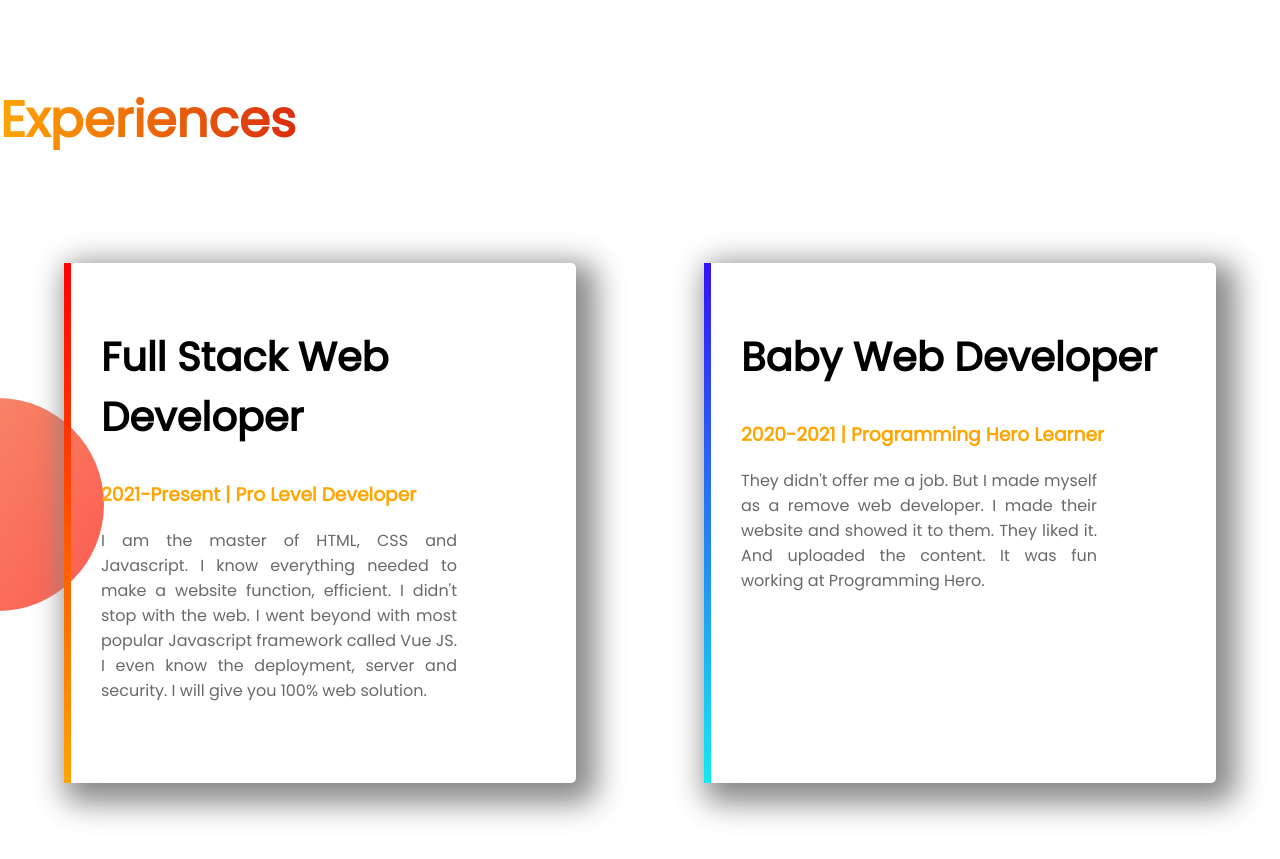
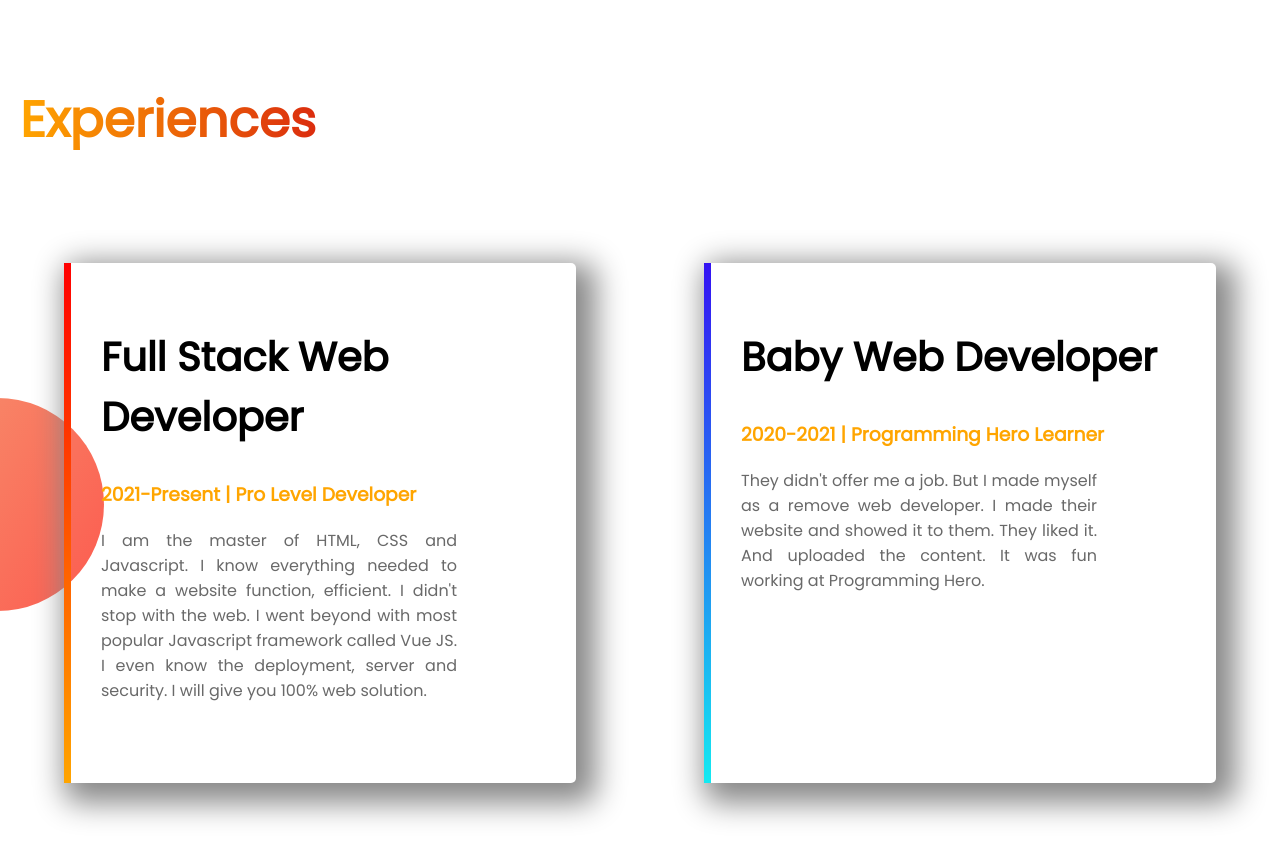
Before and after one commit to monzurshadhin/developer-portfolio, a plain HTML site: page index.html in a window 1280 px wide. Shown: the part 1169-2028 px from the top of the page. Drawn offline with Linux system fonts and the light colour scheme.

Commit message:
all complete

```diff
--- a/style.css
+++ b/style.css
@@ -56,6 +56,10 @@ h1 {
   background-repeat: no-repeat;
   background-position: left center;
 }
+.experience-section h1 {
+  padding-left: 20px;
+}
+
 .experience-section h2 {
   font-size: 40px;
 }
```
